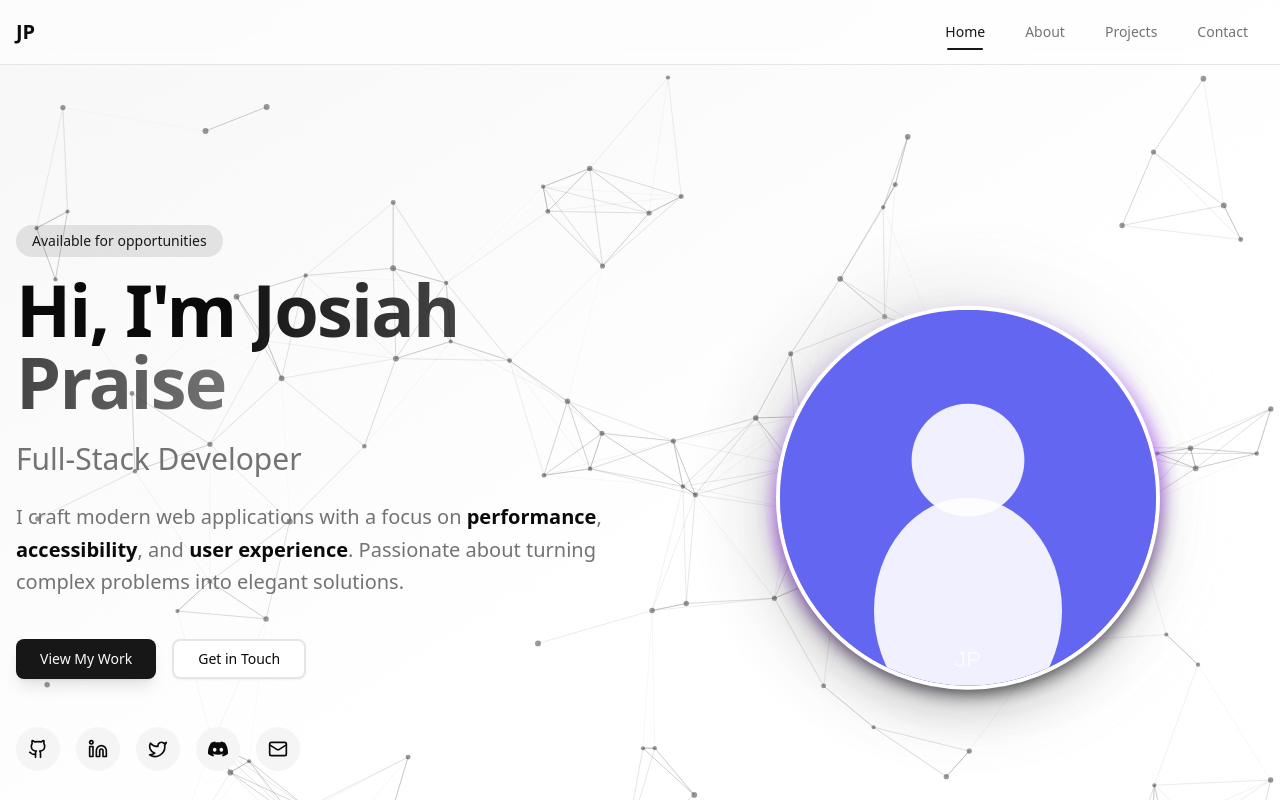
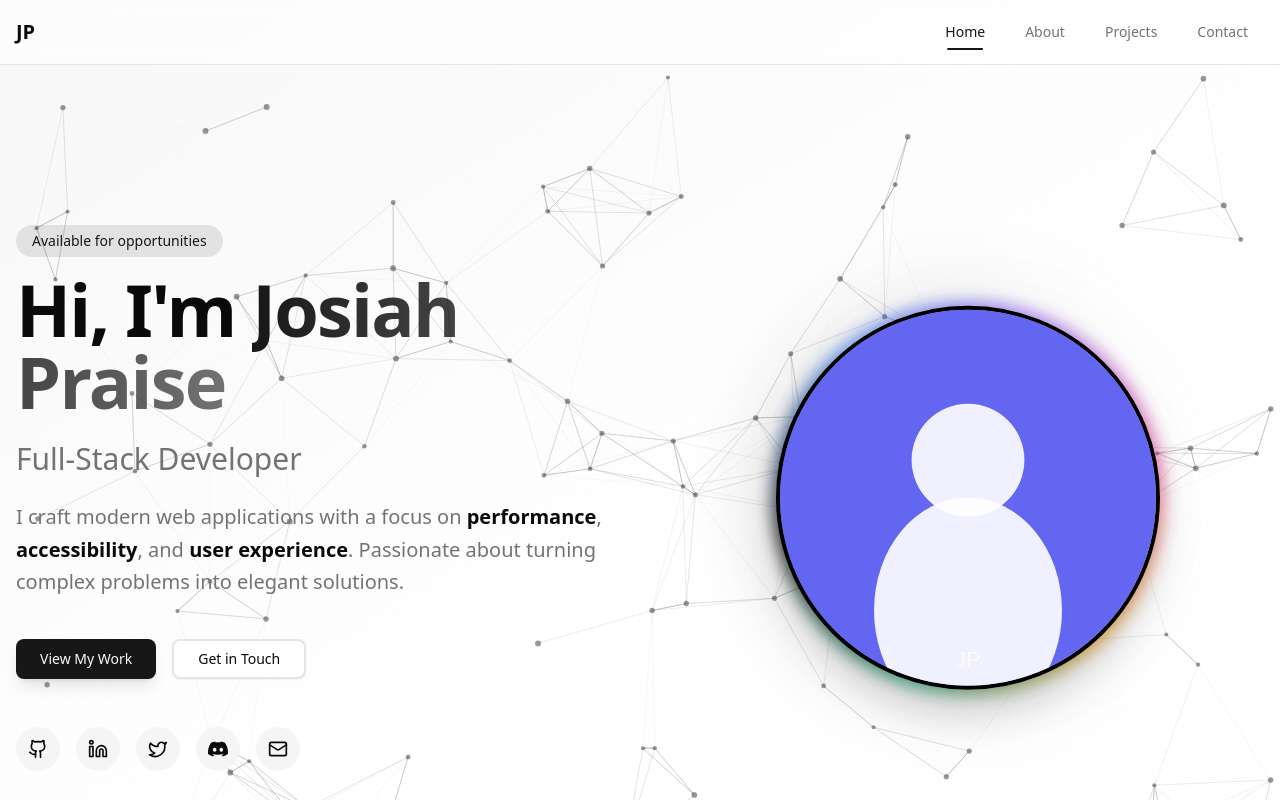
Before and after one commit to Josiah-praise/personal-portfolio, a Next.js app: page / in a window 1280 px wide. Shown: the top 800 px of the page. Built offline with nearby package versions, Linux system fonts and the light colour scheme.

Commit message:
Fix profile image animations and change border to black

```diff
--- a/app/globals.css
+++ b/app/globals.css
@@ -223,3 +223,17 @@ html {
 .animate-spin-slow {
   animation: spin-slow 8s linear infinite;
 }
+
+/* Conic gradient for rotating border */
+.bg-gradient-conic {
+  background: conic-gradient(
+    from 0deg,
+    #000000,
+    #3b82f6,
+    #8b5cf6,
+    #ec4899,
+    #f59e0b,
+    #10b981,
+    #000000
+  );
+}
--- a/components/sections/hero.tsx
+++ b/components/sections/hero.tsx
@@ -102,13 +102,15 @@ export function Hero() {
           <div className="order-1 lg:order-2 flex justify-center animate-fade-in-delay">
             <div className="relative animate-float">
               {/* Rotating gradient border */}
-              <div className="absolute -inset-1 bg-gradient-to-r from-primary via-purple-500 to-secondary rounded-full opacity-75 blur-sm animate-spin-slow" />
+              <div className="absolute -inset-1 rounded-full animate-spin-slow">
+                <div className="w-full h-full rounded-full bg-gradient-conic opacity-75 blur-sm" />
+              </div>
 
               {/* Decorative glow */}
               <div className="absolute -inset-4 bg-gradient-to-r from-primary/20 to-secondary/20 rounded-full blur-2xl opacity-50 animate-pulse-slow" />
 
               {/* Image container */}
-              <div className="relative w-64 h-64 sm:w-80 sm:h-80 lg:w-96 lg:h-96 rounded-full overflow-hidden border-4 border-background shadow-2xl">
+              <div className="relative w-64 h-64 sm:w-80 sm:h-80 lg:w-96 lg:h-96 rounded-full overflow-hidden border-4 border-black shadow-2xl">
                 <Image
                   src="/images/avatar.svg"
                   alt="Josiah Praise - Full-Stack Developer"
```
